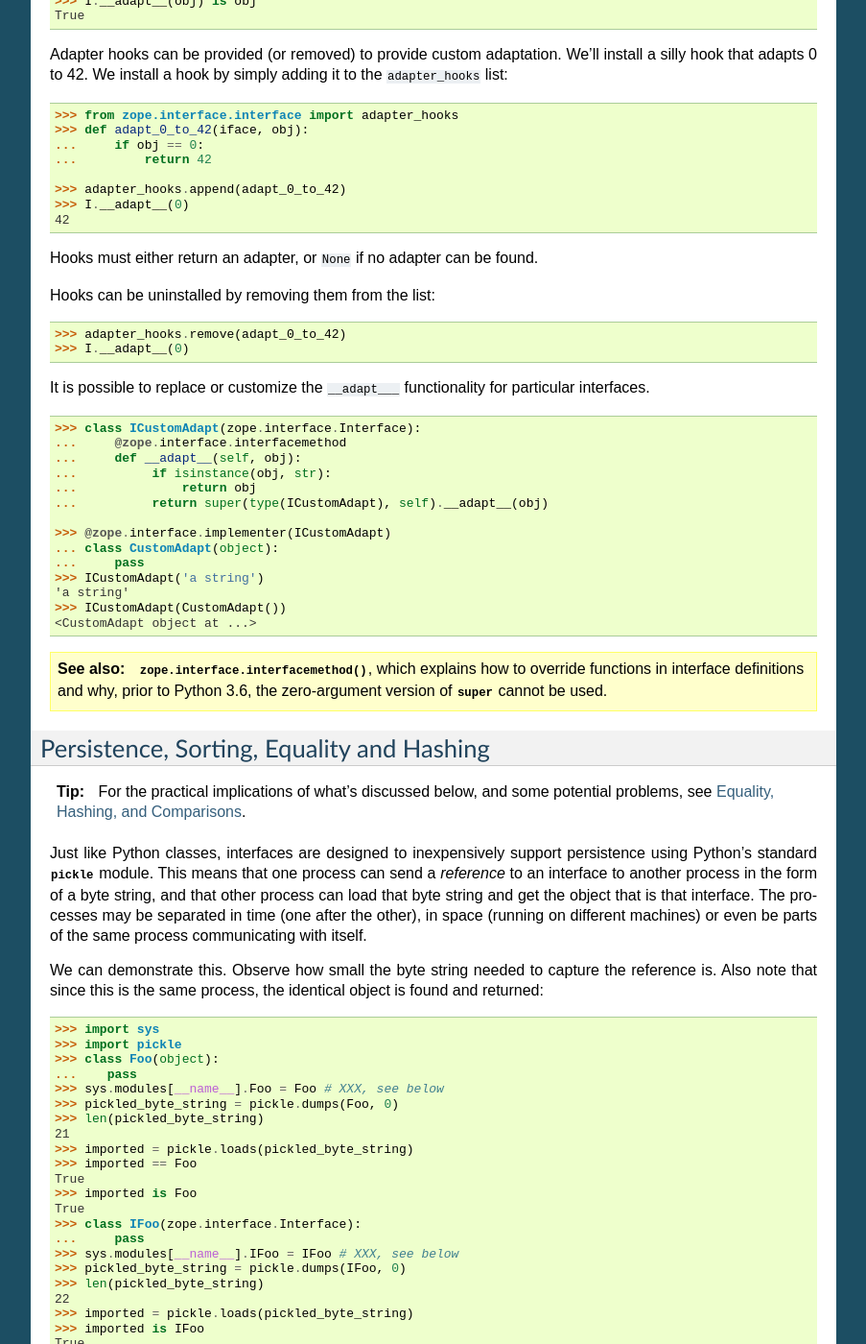
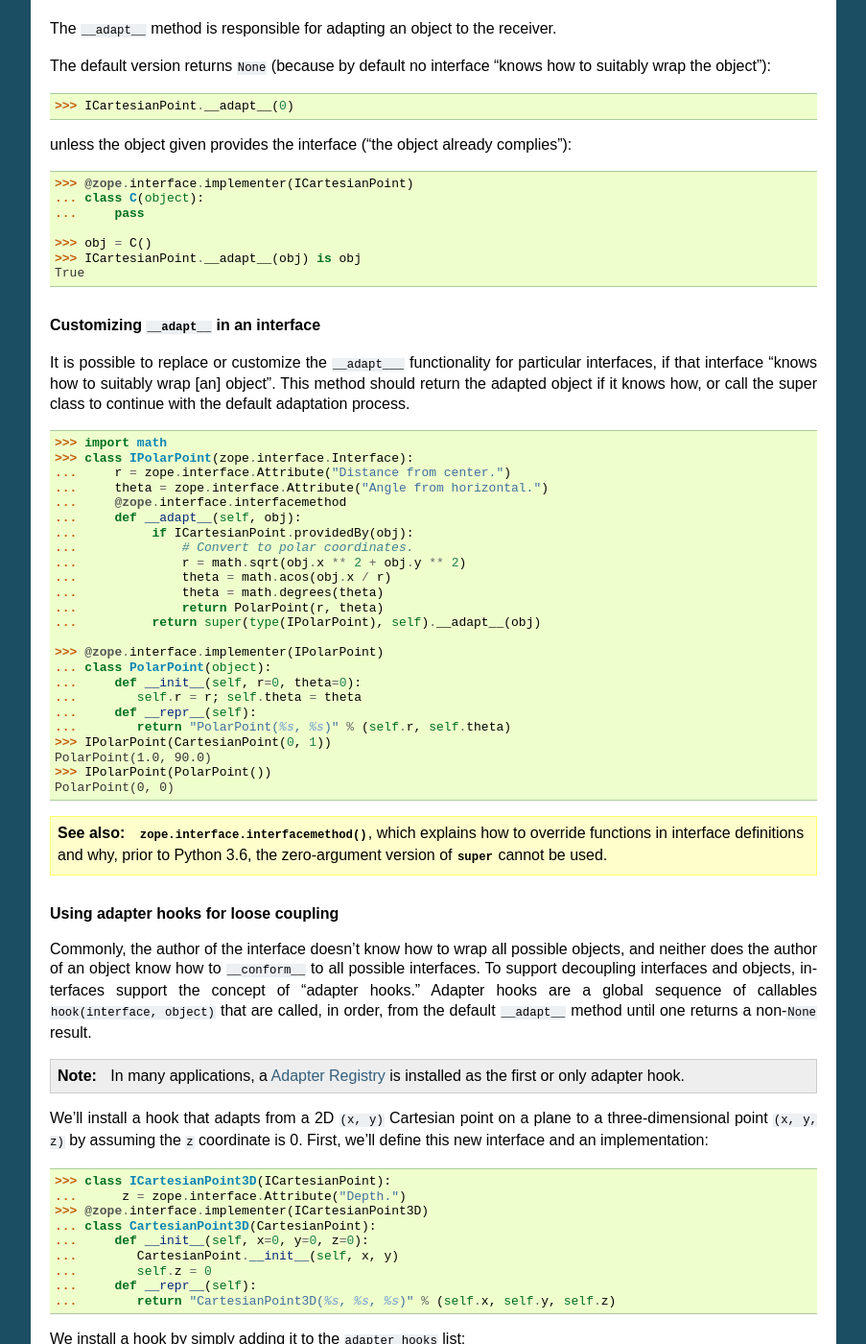
Before and after one commit to zopefoundation/zope.interface, a Sphinx documentation site: the page built from docs/README.rst, in a window 1280 px wide and 1400 px high, scrolled down 14583 px. Shown: the whole window at 96% size, without its empty margins (198-1101 px from the left). Built offline with Sphinx 7.4.7, drawn with Linux system fonts in a browser that asks for light colours; some of the changed text lies outside the part shown.

Commit message:
Update the Adaptation docs to be more concrete.
This should help provide better motivating use cases. Examples inspired by https://glyph.twistedmatrix.com/2021/03/interfaces-and-protocols.html

Also some minor typo fixes and updates to comments.

```diff
--- a/docs/README.rst
+++ b/docs/README.rst
@@ -861,7 +861,17 @@
 Adaptation
 ==========
 
-Interfaces can be called to perform adaptation.
+Interfaces can be called to perform *adaptation*. Adaptation is the
+process of converting an object to an object implementing the
+interface. For example, in mathematics, to represent a point in space
+or on a graph there's the familiar Cartesian coordinate system using
+``CartesianPoint(x, y)``, and there's also the Polar coordinate system
+using ``PolarPoint(r, theta)``, plus several others (homogeneous,
+log-polar, etc). Polar points are most convenient for some types of
+operations, but cartesian points may make more intuitive sense to most
+people. Before printing an arbitrary point, we might want to *adapt* it
+to ``ICartesianPoint``, or before performing some mathematical
+operation you might want to adapt the arbitrary point to ``IPolarPoint``.
 
 The semantics are based on those of the  :pep:`246` ``adapt``
 function.
@@ -870,33 +880,42 @@
 
 .. doctest::
 
-  >>> class I(zope.interface.Interface):
-  ...     pass
+  >>> class ICartesianPoint(zope.interface.Interface):
+  ...     x = zope.interface.Attribute("Distance from origin along x axis")
+  ...     y = zope.interface.Attribute("Distance from origin along y axis")
 
-  >>> I(0)
+  >>> ICartesianPoint(0)
   Traceback (most recent call last):
   ...
-  TypeError: ('Could not adapt', 0, <InterfaceClass builtins.I>)
+  TypeError: ('Could not adapt', 0, <InterfaceClass builtins.ICartesianPoint>)
 
 
-unless an alternate value is provided as a second positional argument:
+unless a default value is provided as a second positional argument;
+this value is not checked to see if it implements the interface:
 
 .. doctest::
 
-  >>> I(0, 'bob')
+  >>> ICartesianPoint(0, 'bob')
   'bob'
 
 If an object already implements the interface, then it will be returned:
 
 .. doctest::
 
-  >>> @zope.interface.implementer(I)
-  ... class C(object):
-  ...     pass
+  >>> @zope.interface.implementer(ICartesianPoint)
+  ... class CartesianPoint(object):
+  ...     """The default cartesian point is the origin."""
+  ...     def __init__(self, x=0, y=0):
+  ...         self.x = x; self.y = y
+  ...     def __repr__(self):
+  ...         return "CartesianPoint(%s, %s)" % (self.x, self.y)
 
-  >>> obj = C()
-  >>> I(obj) is obj
+  >>> obj = CartesianPoint()
+  >>> ICartesianPoint(obj) is obj
   True
+
+``__conform__``
+---------------
 
 :pep:`246` outlines a requirement:
 
@@ -905,17 +924,18 @@
 
 This is handled with ``__conform__``. If an object implements
 ``__conform__``, then it will be used to give the object the chance to
-decide if it knows about the interface.
+decide if it knows about the interface. This is true even if the class
+declares that it implements the interface.
 
 .. doctest::
 
-  >>> @zope.interface.implementer(I)
+  >>> @zope.interface.implementer(ICartesianPoint)
   ... class C(object):
   ...     def __conform__(self, proto):
-  ...          return 0
+  ...          return "This could be anything."
 
-  >>> I(C())
-  0
+  >>> ICartesianPoint(C())
+  'This could be anything.'
 
 If ``__conform__`` returns ``None`` (because the object is unaware of
 the interface), then the rest of the adaptation process will continue.
@@ -924,43 +944,40 @@
 
 .. doctest::
 
-  >>> @zope.interface.implementer(I)
+  >>> @zope.interface.implementer(ICartesianPoint)
   ... class C(object):
   ...     def __conform__(self, proto):
   ...          return None
 
   >>> c = C()
-  >>> I(c) is c
+  >>> ICartesianPoint(c) is c
   True
 
 
-Adapter hooks (see ``__adapt__``) will also be used, if present (after
+Adapter hooks (see :ref:`adapt_adapter_hooks`) will also be used, if present (after
 a ``__conform__`` method, if any, has been tried):
 
 .. doctest::
 
   >>> from zope.interface.interface import adapter_hooks
-  >>> def adapt_0_to_42(iface, obj):
-  ...     if obj == 0:
-  ...         return 42
+  >>> def adapt_tuple_to_point(iface, obj):
+  ...     if isinstance(obj, tuple) and len(obj) == 2:
+  ...         return CartesianPoint(*obj)
 
-  >>> adapter_hooks.append(adapt_0_to_42)
-  >>> I(0)
-  42
+  >>> adapter_hooks.append(adapt_tuple_to_point)
+  >>> ICartesianPoint((1, 1))
+  CartesianPoint(1, 1)
 
-  >>> adapter_hooks.remove(adapt_0_to_42)
-  >>> I(0)
+  >>> adapter_hooks.remove(adapt_tuple_to_point)
+  >>> ICartesianPoint((1, 1))
   Traceback (most recent call last):
   ...
-  TypeError: ('Could not adapt', 0, <InterfaceClass builtins.I>)
+  TypeError: ('Could not adapt', (1, 1), <InterfaceClass builtins.ICartesianPoint>)
 
-``__adapt__``
--------------
+.. _adapt_adapter_hooks:
 
-.. doctest::
-
-  >>> class I(zope.interface.Interface):
-  ...     pass
+``__adapt__`` and adapter hooks
+-------------------------------
 
 Interfaces implement the :pep:`246` ``__adapt__`` method to satisfy
 the requirement:
@@ -973,7 +990,7 @@
 :pep:`246` adapt framework and by the interface ``__call__`` operator
 once ``__conform__`` (if any) has failed.
 
-The ``adapt`` method is responsible for adapting an object to the
+The ``__adapt__`` method is responsible for adapting an object to the
 receiver.
 
 The default version returns ``None`` (because by default no interface
@@ -981,70 +998,117 @@
 
 .. doctest::
 
-  >>> I.__adapt__(0)
+  >>> ICartesianPoint.__adapt__(0)
 
 unless the object given provides the interface ("the object already complies"):
 
 .. doctest::
 
-  >>> @zope.interface.implementer(I)
+  >>> @zope.interface.implementer(ICartesianPoint)
   ... class C(object):
   ...     pass
 
   >>> obj = C()
-  >>> I.__adapt__(obj) is obj
+  >>> ICartesianPoint.__adapt__(obj) is obj
   True
 
-Adapter hooks can be provided (or removed) to provide custom
-adaptation. We'll install a silly hook that adapts 0 to 42.
-We install a hook by simply adding it to the ``adapter_hooks``
-list:
+.. rubric:: Customizing ``__adapt__`` in an interface
+
+It is possible to replace or customize the ``__adapt___``
+functionality for particular interfaces, if that interface "knows how
+to suitably wrap [an] object". This method should return the adapted
+object if it knows how, or call the super class to continue with the
+default adaptation process.
+
+.. doctest::
+
+   >>> import math
+   >>> class IPolarPoint(zope.interface.Interface):
+   ...     r = zope.interface.Attribute("Distance from center.")
+   ...     theta = zope.interface.Attribute("Angle from horizontal.")
+   ...     @zope.interface.interfacemethod
+   ...     def __adapt__(self, obj):
+   ...          if ICartesianPoint.providedBy(obj):
+   ...              # Convert to polar coordinates.
+   ...              r = math.sqrt(obj.x ** 2 + obj.y ** 2)
+   ...              theta = math.acos(obj.x / r)
+   ...              theta = math.degrees(theta)
+   ...              return PolarPoint(r, theta)
+   ...          return super(type(IPolarPoint), self).__adapt__(obj)
+
+   >>> @zope.interface.implementer(IPolarPoint)
+   ... class PolarPoint(object):
+   ...     def __init__(self, r=0, theta=0):
+   ...        self.r = r; self.theta = theta
+   ...     def __repr__(self):
+   ...        return "PolarPoint(%s, %s)" % (self.r, self.theta)
+   >>> IPolarPoint(CartesianPoint(0, 1))
+   PolarPoint(1.0, 90.0)
+   >>> IPolarPoint(PolarPoint())
+   PolarPoint(0, 0)
+
+.. seealso:: :func:`zope.interface.interfacemethod`, which explains
+   how to override functions in interface definitions and why, prior
+   to Python 3.6, the zero-argument version of `super` cannot be used.
+
+.. rubric:: Using adapter hooks for loose coupling
+
+Commonly, the author of the interface doesn't know how to wrap all
+possible objects, and neither does the author of an object know how to
+``__conform__`` to all possible interfaces. To support decoupling
+interfaces and objects, interfaces support the concept of "adapter
+hooks." Adapter hooks are a global sequence of callables
+``hook(interface, object)`` that are called, in order, from the
+default ``__adapt__`` method until one returns a non-``None`` result.
+
+.. note::
+   In many applications, a :doc:`adapter` is installed as
+   the first or only adapter hook.
+
+We'll install a hook that adapts from a 2D ``(x, y)`` Cartesian point
+on a plane to a three-dimensional point ``(x, y, z)`` by assuming the
+``z`` coordinate is 0. First, we'll define this new interface and an
+implementation:
+
+.. doctest::
+
+  >>> class ICartesianPoint3D(ICartesianPoint):
+  ...      z = zope.interface.Attribute("Depth.")
+  >>> @zope.interface.implementer(ICartesianPoint3D)
+  ... class CartesianPoint3D(CartesianPoint):
+  ...     def __init__(self, x=0, y=0, z=0):
+  ...        CartesianPoint.__init__(self, x, y)
+  ...        self.z = 0
+  ...     def __repr__(self):
+  ...        return "CartesianPoint3D(%s, %s, %s)" % (self.x, self.y, self.z)
+
+
+We install a hook by simply adding it to the ``adapter_hooks`` list:
 
 .. doctest::
 
   >>> from zope.interface.interface import adapter_hooks
-  >>> def adapt_0_to_42(iface, obj):
-  ...     if obj == 0:
-  ...         return 42
-
-  >>> adapter_hooks.append(adapt_0_to_42)
-  >>> I.__adapt__(0)
-  42
-
-Hooks must either return an adapter, or ``None`` if no adapter can
-be found.
+  >>> def returns_none(iface, obj):
+  ...     print("(First adapter hook returning None.)")
+  >>> def adapt_2d_to_3d(iface, obj):
+  ...     if iface == ICartesianPoint3D and ICartesianPoint.providedBy(obj):
+  ...         return CartesianPoint3D(obj.x, obj.y, 0)
+  >>> adapter_hooks.append(returns_none)
+  >>> adapter_hooks.append(adapt_2d_to_3d)
+  >>> ICartesianPoint3D.__adapt__(CartesianPoint())
+  (First adapter hook returning None.)
+  CartesianPoint3D(0, 0, 0)
+  >>> ICartesianPoint3D(CartesianPoint())
+  (First adapter hook returning None.)
+  CartesianPoint3D(0, 0, 0)
 
 Hooks can be uninstalled by removing them from the list:
 
 .. doctest::
 
-  >>> adapter_hooks.remove(adapt_0_to_42)
-  >>> I.__adapt__(0)
-
-
-It is possible to replace or customize the ``__adapt___``
-functionality for particular interfaces.
-
-.. doctest::
-
-   >>> class ICustomAdapt(zope.interface.Interface):
-   ...     @zope.interface.interfacemethod
-   ...     def __adapt__(self, obj):
-   ...          if isinstance(obj, str):
-   ...              return obj
-   ...          return super(type(ICustomAdapt), self).__adapt__(obj)
-
-   >>> @zope.interface.implementer(ICustomAdapt)
-   ... class CustomAdapt(object):
-   ...     pass
-   >>> ICustomAdapt('a string')
-   'a string'
-   >>> ICustomAdapt(CustomAdapt())
-   <CustomAdapt object at ...>
-
-.. seealso:: :func:`zope.interface.interfacemethod`, which explains
-   how to override functions in interface definitions and why, prior
-   to Python 3.6, the zero-argument version of `super` cannot be used.
+  >>> adapter_hooks.remove(returns_none)
+  >>> adapter_hooks.remove(adapt_2d_to_3d)
+  >>> ICartesianPoint3D.__adapt__(CartesianPoint())
 
 .. _global_persistence:
 
@@ -1094,6 +1158,8 @@
    >>> imported == IFoo
    True
 
+.. rubric:: References to Global Objects
+
 The eagle-eyed reader will have noticed the two funny lines like
 ``sys.modules[__name__].Foo = Foo``. What's that for? To understand,
 we must know a bit about how Python "pickles" (``pickle.dump`` or
--- a/docs/api/specifications.rst
+++ b/docs/api/specifications.rst
@@ -196,7 +196,7 @@
 Caveats
 ~~~~~~~
 
-While this behaviour works will with :ref:`pickling (persistence)
+While this behaviour works well with :ref:`pickling (persistence)
 <global_persistence>`, it has some potential downsides to be aware of.
 
 .. rubric:: Weak References
```
Also changed, not shown: other parts of docs/README.rst (+7 -7 lines), 4 other files.
